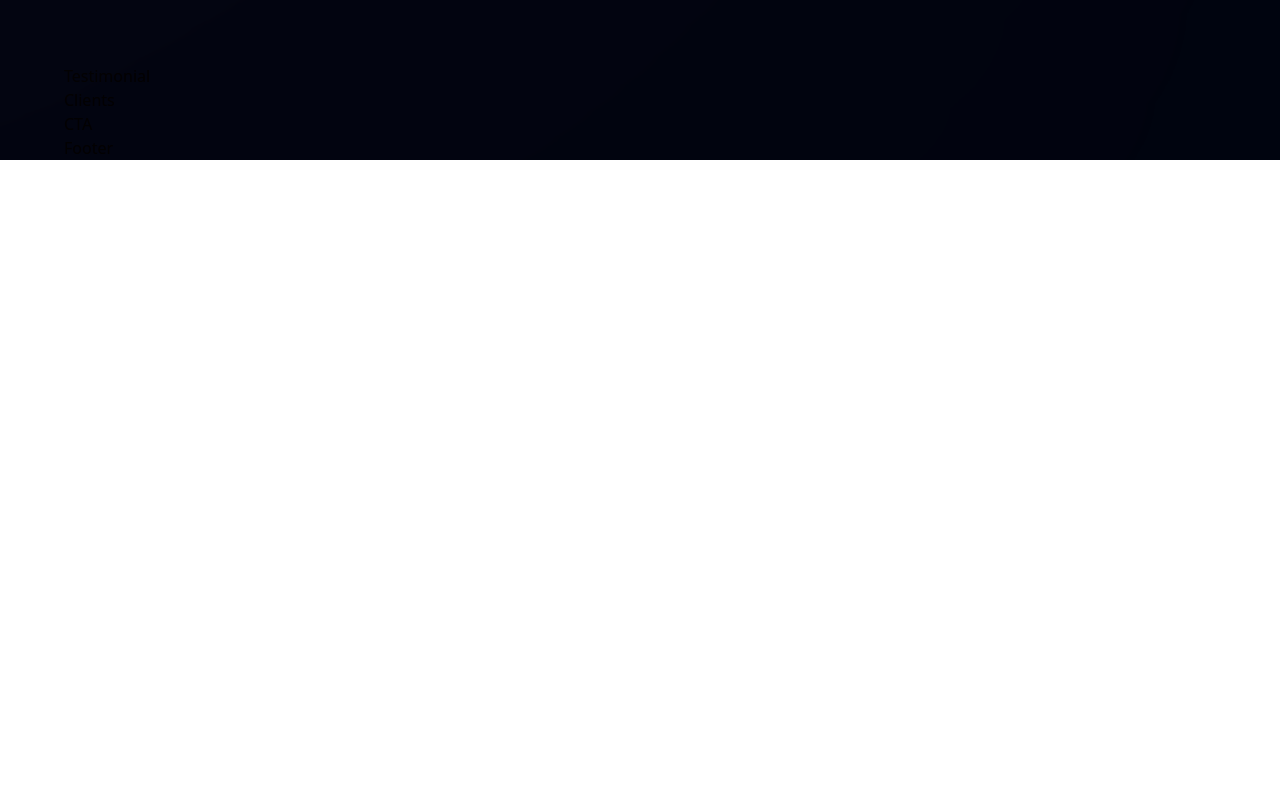
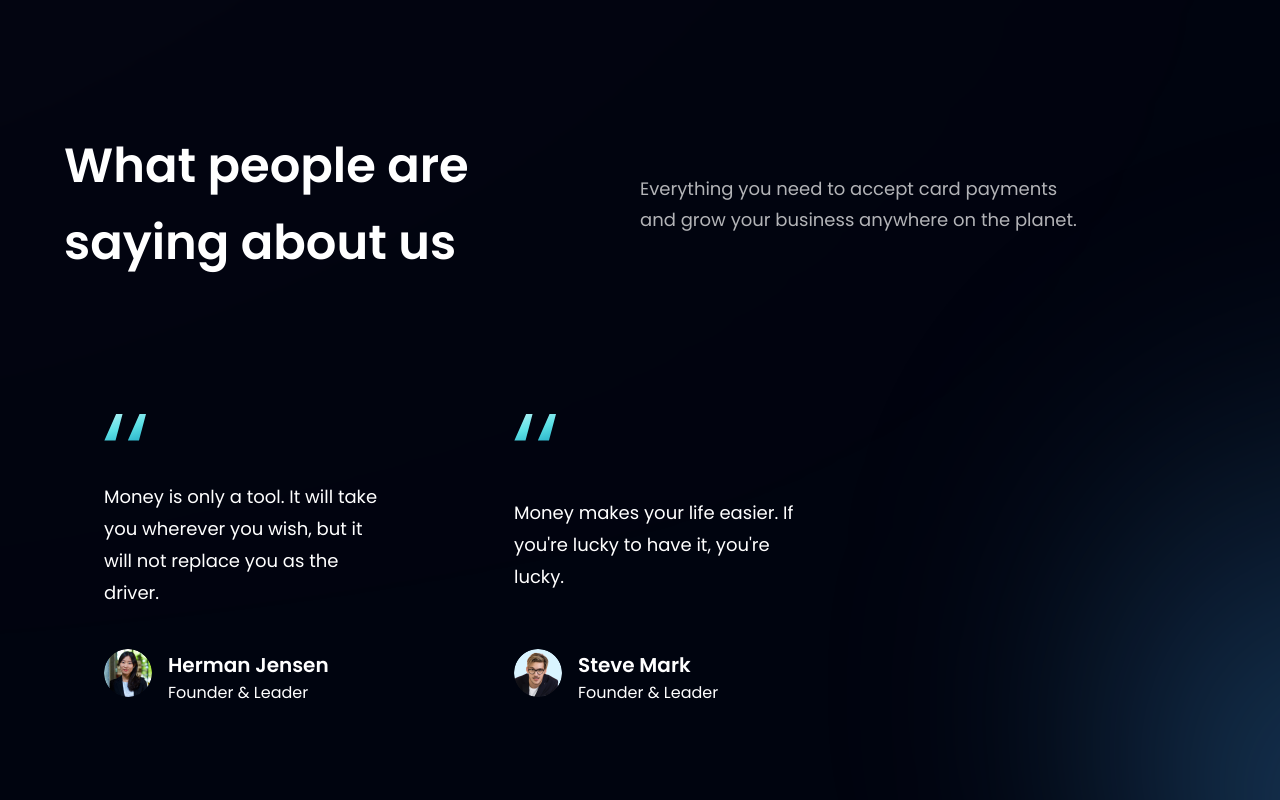
Before and after one commit to eloygomes/Business-page-react-vite-tailwindCss, a React (Vite) app: page / in a window 1280 px wide. Shown: the part 2740-3540 px from the top of the page. Before the commit the page ends 2900 px from the top, so only its background shows below. Built offline with nearby package versions, Linux system fonts and the light colour scheme.

Commit message:
deploy of testimonial section

```diff
--- a/src/Components/FeedbackCard.jsx
+++ b/src/Components/FeedbackCard.jsx
@@ -1,9 +1,19 @@
 import React from 'react'
+import { quotes } from '../assets';
 
-const FeedbackCard = () => {
-  return (
-    <div>FeedbackCard</div>
+const FeedbackCard = ({ content, name, title, img }) => (
+    <div className='flex justify-between flex-col px-10 py-12 rounded-[20px] max-w-[370px] md:mr-10 sm:mr-5 mr-0 my-5 feedback-card'>
+      <img src={quotes} alt="quotes" className='w-[42px] h-[27px] object-contain' />
+      <p className='font-poppins font-normal text-[18px] leading-[32px] text-white my-10'>{content}</p>
+      <div className='flex flex-row'>
+        <img src={img} alt={name} className='w-[48px] h-[48px] rounded-full' />
+        <div className='flex flex-col ml-4'>
+          <h4 className='font-poppins font-semibold text-[20px] leading-[32px] text-white '>{name}</h4>
+          <p className='font-poppins font-normal text-[16px] leading-[24px] text-white '>{title}</p>
+        </div>
+      </div>
+    </div>
   )
-}
+
 
 export default FeedbackCard
--- a/src/Components/Testimonial.jsx
+++ b/src/Components/Testimonial.jsx
@@ -1,9 +1,26 @@
 import React from 'react'
+import { feedback } from '../constants'
+import styles from '../style'
+import FeedbackCard from './FeedbackCard';
 
-const Testimonial = () => {
-  return (
-    <div>Testimonial</div>
+const Testimonial = () => (
+    <section id='clients' className={`${styles.paddingY} ${styles.flexCenter} flex-col relative`}>
+
+      <div className='absolute z-[0] w-[60%] h-[60%] -right-[50%] rounded-full blue__gradient'/>
+
+      <div className='w-full flex justify-between items-center md:flex-row flex-col sm:mb-16 mb-6 relative z-[1]'>
+        <h1 className={styles.heading2}>What people are <br className='sm:block hidden'/> saying about us</h1>
+        <div className='w-full md:mt-0 mt-6'>
+          <p className={`${styles.paragraph} text-left max-w-[450px]`}>Everything you need to accept card payments and grow your business anywhere on the planet.</p>
+        </div>
+      </div>
+      <div className='flex flex-wrap sm:justify-start justify-center w-full feedback-container relative z-[1]'>
+        {feedback.map((card)=>(
+          <FeedbackCard key={card.id} {...card}/>
+        ))}
+      </div>
+    </section>
   )
-}
+
 
 export default Testimonial
```
